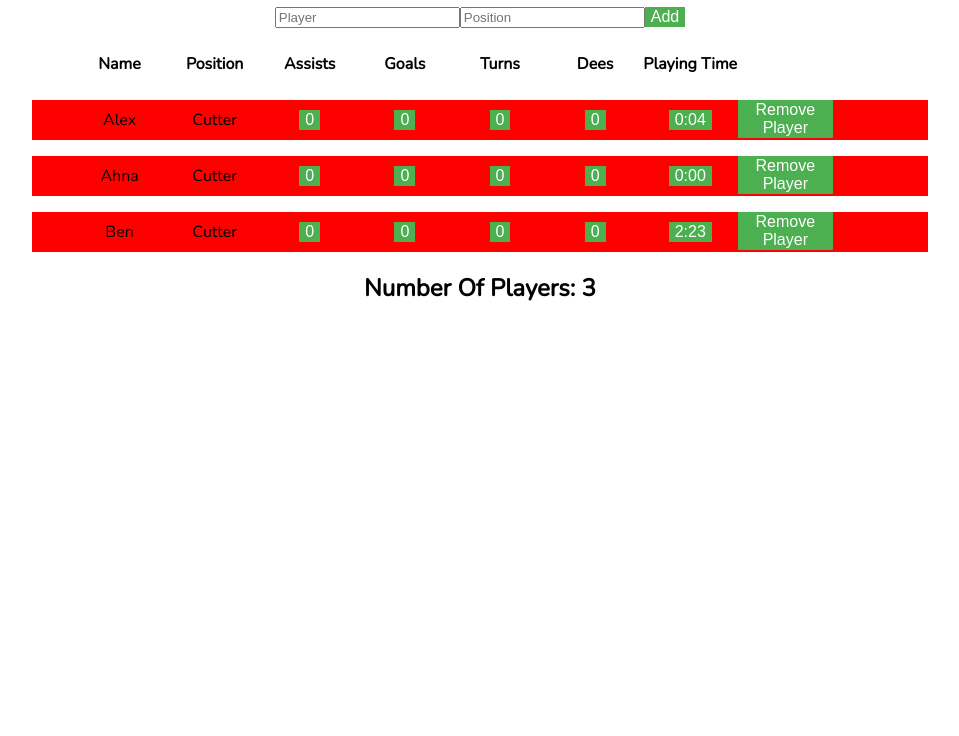
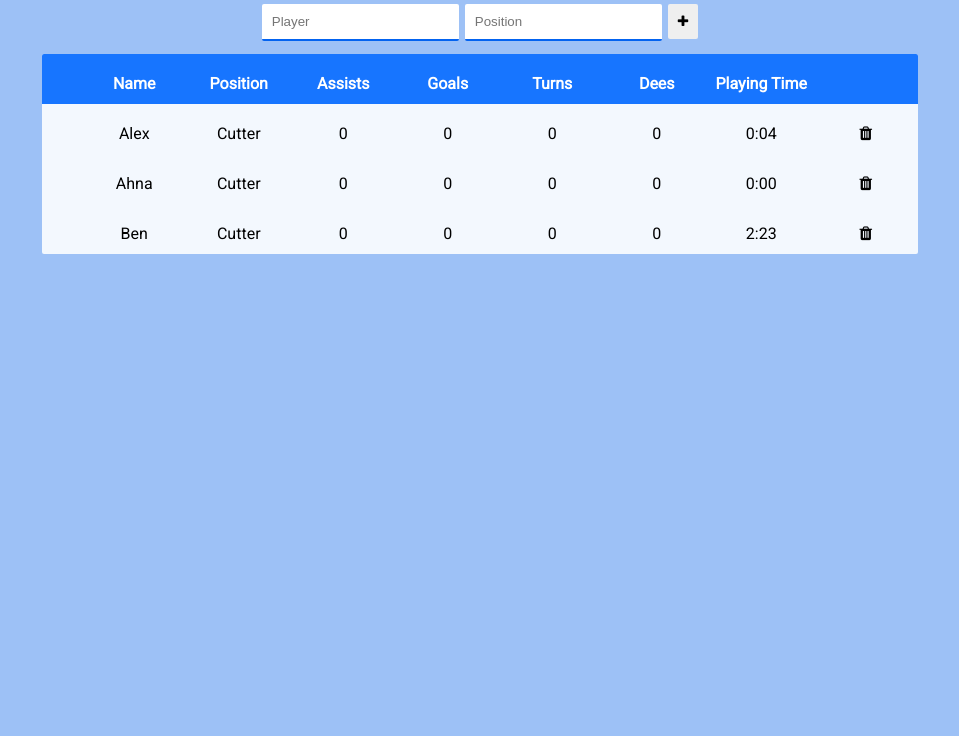
Before and after one commit to trautmaa/react-statkeeper, a React app: page / in a window 1280 px wide. Shown: the part 96-832 px from the top of the page, without its empty margins (160-1119 px from the left). Before the commit the page ends 800 px from the top, so only its background shows below. Built offline with nearby package versions, Linux system fonts and the light colour scheme.

Commit message:
added font awesome, colors

```diff
--- a/package.json
+++ b/package.json
@@ -3,6 +3,8 @@
   "version": "0.1.0",
   "private": true,
   "dependencies": {
+    "ajv": "^6.5.2",
+    "font-awesome": "^4.7.0",
     "react": "^16.4.1",
     "react-dom": "^16.4.1",
     "react-scripts": "1.1.4"
--- a/public/index.html
+++ b/public/index.html
@@ -10,7 +10,7 @@
     -->
     <link rel="manifest" href="%PUBLIC_URL%/manifest.json">
     <link rel="shortcut icon" href="%PUBLIC_URL%/favicon.ico">
-    <link href="https://fonts.googleapis.com/css?family=Nunito" rel="stylesheet">
+    <link href="https://fonts.googleapis.com/css?family=Roboto" rel="stylesheet">
     <!--
       Notice the use of %PUBLIC_URL% in the tags above.
       It will be replaced with the URL of the `public` folder during the build.
--- a/src/index.css
+++ b/src/index.css
@@ -3,37 +3,55 @@ body {
   max-width: 56em;
   padding: 1em 0;
   text-align: center;
-  font-family: 'Nunito', sans-serif;
+  font-family: 'Roboto', sans-serif;
   text-transform: capitalize;
+  height: 100vh;
+  background-color: #9DC1F6;
 }
 
 ul{
   display: grid;
-  grid-template-columns: repeat(9, 1fr);
+  grid-template-columns: repeat(8, 1fr);
   list-style-type: none;
   grid-template-rows: 40px 1fr;
   align-items: center;
+  margin: 0;
+  padding-top:10px;
 }
 li {
   text-align: center;
+  cursor: pointer;
 }
-.font-bold{
+.top-row{
   font-weight: 600;
+  background-color: #1775FF;
+  border-top-left-radius: 2px;
+  border-top-right-radius: 2px;
+  color: white;
 }
-button {
-  background-color: #4CAF50; /* Green */
-  border: none;
-  color: white;
-  /* padding: 15px 32px; */
-  text-align: center;
-  text-decoration: none;
-  display: inline-block;
-  font-size: 16px;
-}
-
 .in{
-  background-color:green;
+  /* background-color:green; */
 }
 .out{
-  background-color:red;
+  /* background-color:red; */
 }
+.table{
+  background-color:#F3F8FE;
+  border-radius: 2px;
+  margin: 10px;
+}
+input, button{
+  padding: 10px;
+  border-bottom: 2px solid #0363F0;
+  border-top-style: none;
+  border-right-style: none;
+  border-left-style: none;
+  color: #fff;
+  margin: 3px;
+  color: black;
+  border-radius: 2px;
+}
+button{
+  border: none;
+  cursor: pointer;
+}
--- a/src/index.js
+++ b/src/index.js
@@ -1,6 +1,7 @@
 import React from 'react';
 import ReactDOM from 'react-dom';
 import './index.css';
+import '../node_modules/font-awesome/css/font-awesome.min.css';
 
 
 // Create unique key for react to use in lists
@@ -30,33 +31,23 @@ class PlayersListItem extends React.Component {
             <ul key={this.props.player.id} className= {ulClass} >
                 <li>{this.props.player.name}</li>
                 <li>{this.props.player.position}</li>
-                <li>
-                    <button onClick={this.props.increment.bind(this, this.props.player, "assists")} >
-                        {this.props.player.assists}
-                    </button>
+                <li onClick={this.props.increment.bind(this, this.props.player, "assists")} >
+                    {this.props.player.assists}
                 </li>
-                <li>
-                    <button onClick={this.props.increment.bind(this, this.props.player, "goals")} >
-                        {this.props.player.goals}
-                    </button>
+                <li onClick={this.props.increment.bind(this, this.props.player, "goals")} >
+                    {this.props.player.goals}
                 </li>
-                <li>
-                    <button onClick={this.props.increment.bind(this, this.props.player, "turns")} >
-                        {this.props.player.turns}
-                    </button>
+                <li onClick={this.props.increment.bind(this, this.props.player, "turns")} >
+                    {this.props.player.turns}
                 </li>
-                <li>
-                    <button onClick={this.props.increment.bind(this, this.props.player, "dees")} >
-                        {this.props.player.dees}
-                    </button>
+                <li onClick={this.props.increment.bind(this, this.props.player, "dees")}>
+                    {this.props.player.dees}
                 </li>
-                <li>
-                    <button onClick={this.props.toggleWatch.bind(this, this.props.player)} >
-                        {this.getMinutes()}:{this.getSeconds()}
-                    </button>
+                <li onClick={this.props.toggleWatch.bind(this, this.props.player)}>
+                    {this.getMinutes()}:{this.getSeconds()}
                 </li>
-                <li>
-                    <button onClick={this.props.removePlayer.bind(this, this.props.player)} >Remove Player</button>
+                <li onClick={this.props.removePlayer.bind(this, this.props.player)} >
+                    <i className="fa fa-trash"></i>
                 </li>
             </ul>
         )
@@ -81,7 +72,16 @@ class PlayerList extends React.Component {
         });
 
         return (
-            <div>
+            <div className="table">
+                <ul className="top-row">
+                    <li>Name</li>
+                    <li>Position</li>
+                    <li>Assists</li>
+                    <li>Goals</li>
+                    <li>Turns</li>
+                    <li>Dees</li>
+                    <li>Playing Time</li>
+                </ul>
                 {playersListItems}
             </div>
         )
@@ -238,18 +238,8 @@ class Main extends React.Component {
                 <form ref={input => this.addForm = input} className="form-inline" onSubmit={(e) => { this.addPlayer(e) }}>
                     <input ref={input => this.newPlayerName = input} type="text" placeholder="Player" />
                     <input ref={input => this.newPlayerPosition = input} type="text" placeholder="Position" />
-                    <button type="submit">Add</button>
+                    <button type="submit"><i className="fa fa-plus"></i></button>
                 </form>
-
-                <ul className="font-bold">
-                    <li>Name</li>
-                    <li>Position</li>
-                    <li>Assists</li>
-                    <li>Goals</li>
-                    <li>Turns</li>
-                    <li>Dees</li>
-                    <li>Playing Time</li>
-                </ul>
 
                 < PlayerList
                     list={this.state.playersList}
@@ -259,7 +249,6 @@ class Main extends React.Component {
                     toggleWatch={this.toggleWatch}
                 />
 
-                <h2>Number of players: {this.state.playersList.length}</h2>
             </div>
         );
     }
```
Also changed, not shown: 1 other file.
